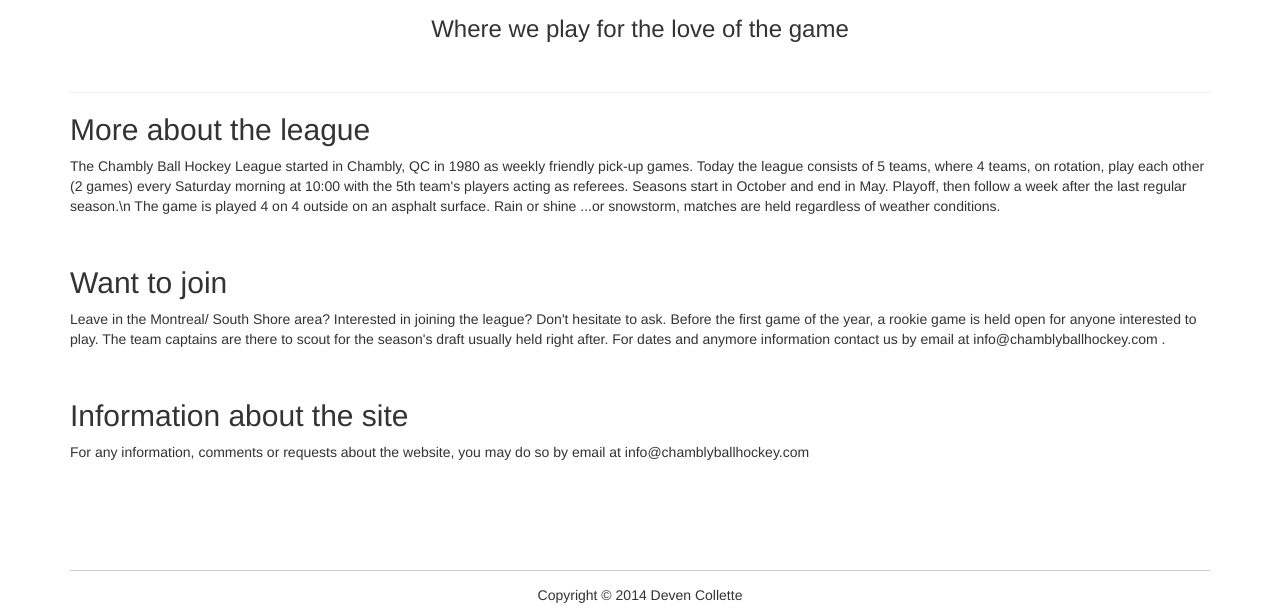
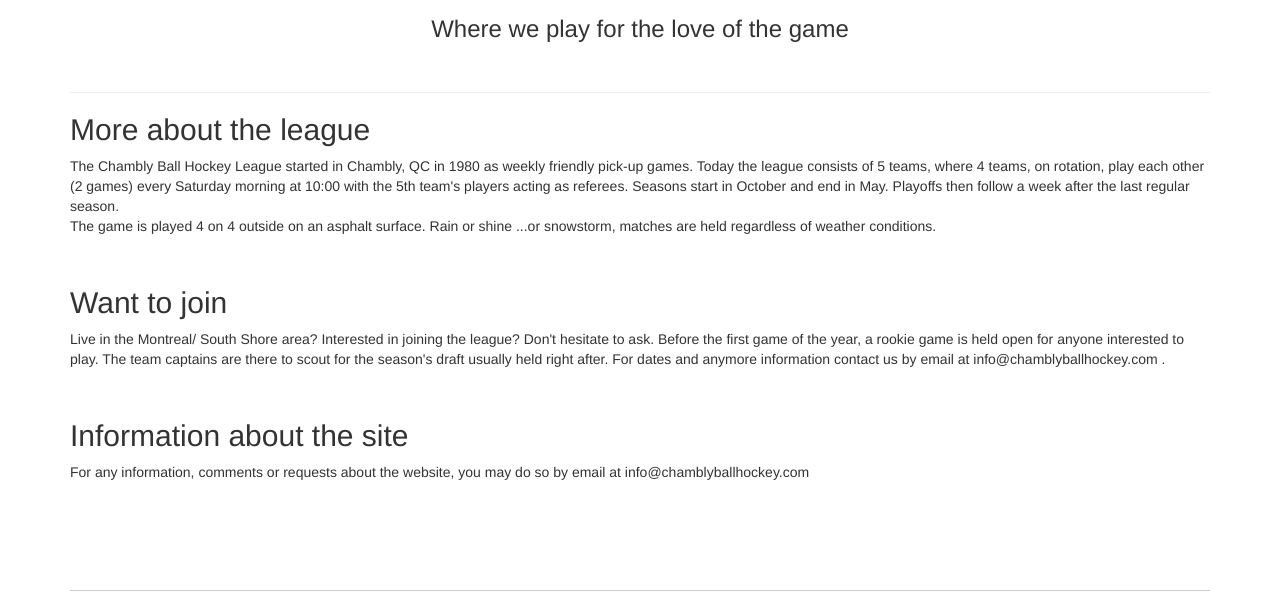
Before and after one commit to DevenCC/cbhl, a CodeIgniter app: the page made by index.php in a window 1280 px wide. Shown: the part 490-1098 px from the top of the page. Run offline with CodeIgniter, Linux system fonts and the light colour scheme.

Commit message:
fixed typos
- playoff / playoffs
- leave / leave
- /n / </br>

```diff
--- a/application/views/index.php
+++ b/application/views/index.php
@@ -6,13 +6,14 @@
 	<hr>
 	<h2>More about the league</h2>
 		<p>
-			The Chambly Ball Hockey League started in Chambly, QC in 1980 as weekly friendly pick-up games. Today the league consists of 5 teams, where 4 teams, on rotation, play each other (2 games) every Saturday morning at 10:00 with the 5th team's players acting as referees. Seasons start in October and end in May. Playoff, then follow a week after the last regular season.\n
+			The Chambly Ball Hockey League started in Chambly, QC in 1980 as weekly friendly pick-up games. Today the league consists of 5 teams, where 4 teams, on rotation, play each other (2 games) every Saturday morning at 10:00 with the 5th team's players acting as referees. Seasons start in October and end in May. Playoffs then follow a week after the last regular season.
+		</br>
 			The game is played 4 on 4 outside on an asphalt surface. Rain or shine ...or snowstorm, matches are held regardless of weather conditions.
 		</p>
 		</br>
 	<h2>Want to join</h2>
 		<p>
-			Leave in the Montreal/ South Shore area? Interested in joining the league? Don't hesitate to ask. Before the first game of the year, a rookie game is held open for anyone interested to play. The team captains are there to scout for the season's draft usually held right after. For dates and anymore information contact us by email at info@chamblyballhockey.com .
+			Live in the Montreal/ South Shore area? Interested in joining the league? Don't hesitate to ask. Before the first game of the year, a rookie game is held open for anyone interested to play. The team captains are there to scout for the season's draft usually held right after. For dates and anymore information contact us by email at info@chamblyballhockey.com .
 		</p>
 		</br>
 	<h2>Information about the site</h2>
--- a/application/views/information.php
+++ b/application/views/information.php
@@ -1,13 +1,14 @@
 <div class="container">
 	<h2>More about the league</h2>
 		<p>
-			The Chambly Ball Hockey League started in Chambly, QC in 1980 as weekly friendly pick-up games. Today the league consists of 5 teams, where 4 teams, on rotation, play each other (2 games) every Saturday morning at 10:00 with the 5th team's players acting as referees. Seasons start in October and end in May. Playoff, then follow a week after the last regular season.\n
+			The Chambly Ball Hockey League started in Chambly, QC in 1980 as weekly friendly pick-up games. Today the league consists of 5 teams, where 4 teams, on rotation, play each other (2 games) every Saturday morning at 10:00 with the 5th team's players acting as referees. Seasons start in October and end in May. Playoffs then follow a week after the last regular season.
+		</br>
 			The game is played 4 on 4 outside on an asphalt surface. Rain or shine ...or snowstorm, matches are held regardless of weather conditions.
 		</p>
 		</br>
 	<h2>Want to join</h2>
 		<p>
-			Leave in the Montreal/ South Shore area? Interested in joining the league? Don't hesitate to ask. Before the first game of the year, a rookie game is held open for anyone interested to play. The team captains are there to scout for the season's draft usually held right after. For dates and anymore information contact us by email at info@chamblyballhockey.com .
+			Live in the Montreal/ South Shore area? Interested in joining the league? Don't hesitate to ask. Before the first game of the year, a rookie game is held open for anyone interested to play. The team captains are there to scout for the season's draft usually held right after. For dates and anymore information contact us by email at info@chamblyballhockey.com .
 		</p>
 		</br>
 	<h2>Information about the site</h2>
```
